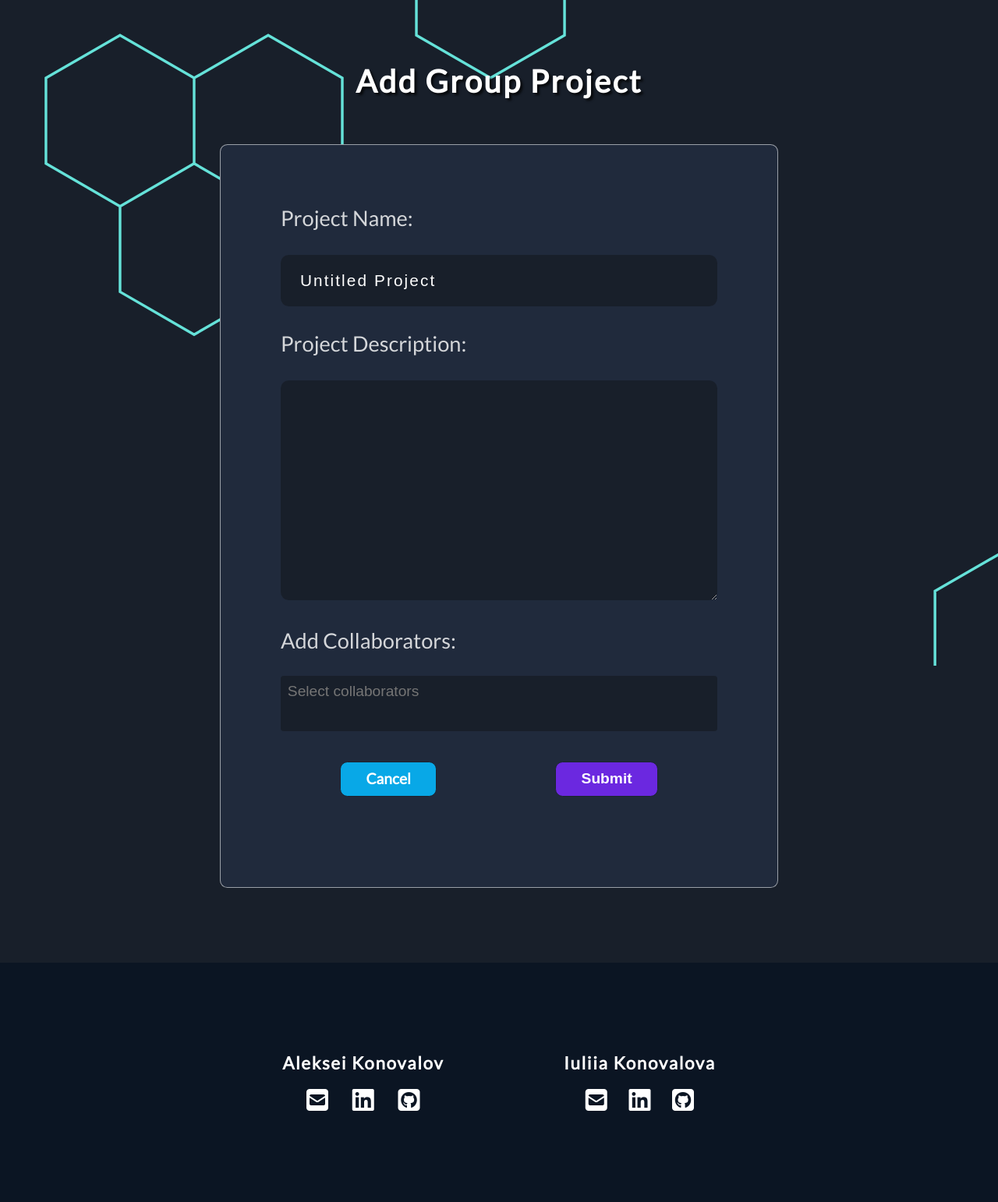
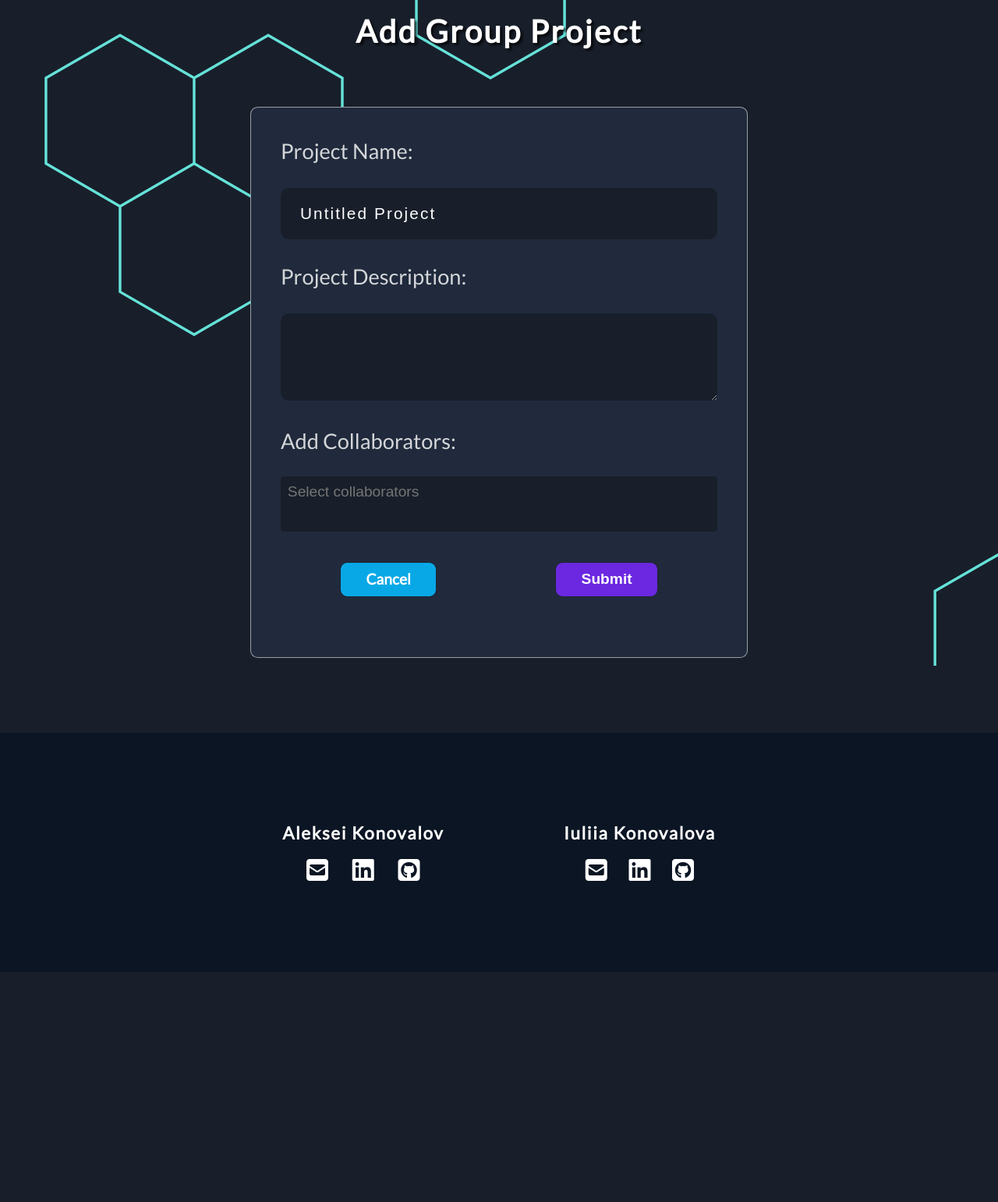
Before and after one commit to IuliiaKonovalova/issue_tracker, a Django app: page /projects/new_team_project/ in a window 1280 px wide. Shown: the part 106-1648 px from the top of the page at 78% size. After the commit the page ends 1353 px from the top, so only its background shows below. Run offline with Django 3.2, Linux system fonts and the light colour scheme; some libraries are stand-ins or nearby versions.

Commit message:
Change styling of the create_issue page

```diff
--- a/projects/templates/projects/create_issue.html
+++ b/projects/templates/projects/create_issue.html
@@ -13,9 +13,10 @@
 {% endblock %}
 
 {% block content %}
-  <h2 class="issue__new--title">Add Issue</h2>
+
   <div class="issue__new">
     <form method="post" class="issue__new--form">
+      <h2 class="issue__new--title">Add Issue</h2>
       {{ form|crispy }}
       {% csrf_token %}
       <div class="forms__buttons">
--- a/static/css/base.css
+++ b/static/css/base.css
@@ -714,7 +714,8 @@ body {
   margin: 0 auto;
   text-align: center;
   color: var(--clr-neutral--100);
-  margin-top: 2em;
+  padding-top: 2vh;
+  padding-bottom: 2vh;
   font-size: 2.5rem;
   letter-spacing: 0.15rem;
   text-shadow: 3px 3px 3px rgba(0, 0, 0, 0.7);
@@ -733,7 +734,7 @@ body {
   flex-direction: column;
   justify-content: center;
   align-items: start;
-  padding: 4em;
+  padding: 2em;
   background-color: var(--clr-primary--100);
   color: var(--clr-neutral--100);
   border-radius: var(--br);
@@ -954,7 +955,8 @@ button.select2-selection__choice__remove {
   color: white;
   font-size: 1.3rem;
   resize: vertical;
-  min-height: 10rem;
+  height: 7rem;
+  min-height: 5rem;
   font-weight: 100;
 }
 
@@ -1914,7 +1916,7 @@ button.select2-selection__choice__remove {
   .project__edit--title,
   .password__edit--title {
     max-width: 30rem;
-    margin-top: 1em;
+    /* margin-top: 1em; */
     font-size: 2rem;
     letter-spacing: 0.1rem;
     padding: 0;
```
